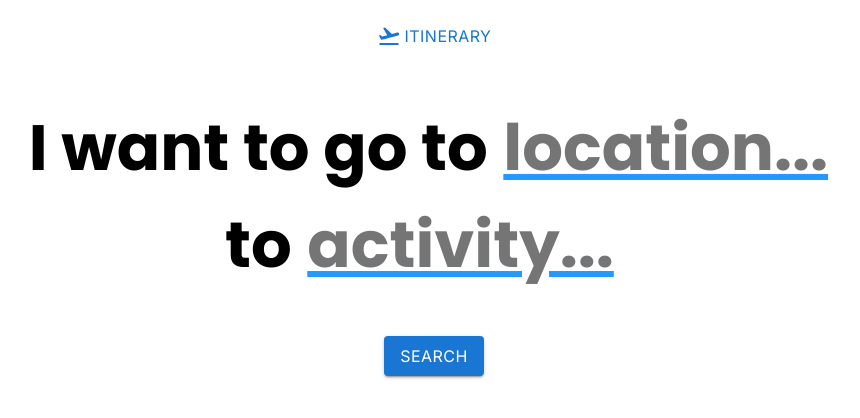
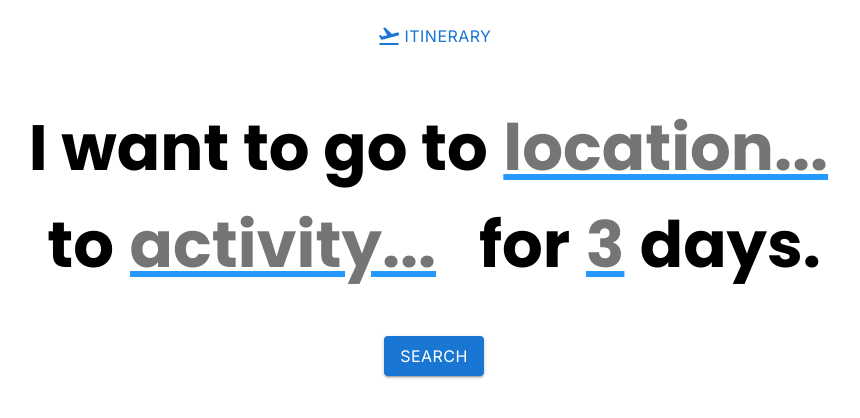
Before and after one commit to sprihajha/pennapps, a React (Create React App) app: page /#/ in a window 1280 px wide. Shown: the top 418 px of the page, without its empty margins (206-1066 px from the left). Built offline with nearby package versions, Linux system fonts and the light colour scheme.

Commit message:
days counter

```diff
--- a/src/App.js
+++ b/src/App.js
@@ -38,6 +38,10 @@ const App = () => {
   const [selectedItems, setSelectedItems] = useState({});
   const [isCartOpen, setIsCartOpen] = useState(false);
   const [searchResults, setSearchResults] = useState([]);
+  const [daysInput, setDaysInput] = useState("");
+  const handleDaysInputChange = (newDaysInput) => {
+		setDaysInput(newDaysInput);
+  };
 
   const handleAdd = (index, item) => {
     setSelectedItems({
@@ -63,7 +67,7 @@ const App = () => {
 						element={
 							<>
 								<Navigation />
-                <Receipt items={selectedItems} />
+								<Receipt items={(selectedItems)} days ={daysInput} />
 							</>
 						}
 					/>
@@ -74,10 +78,15 @@ const App = () => {
 								<header>
 									<CartButton
 										count={selectedItemsArray.length}
-                    onClick={() => setIsCartOpen(!isCartOpen)}
+										onClick={() =>
+											setIsCartOpen(!isCartOpen)
+										}
 									/>
 								</header>
-                <Search onSearchResults={setSearchResults} />
+								<Search
+									onSearchResults={setSearchResults}
+									onDaysInputChange={handleDaysInputChange}
+								/>
 								{searchResults?.map((result, index) => (
 									<ItemCard
 										key={index}
--- a/src/Search.css
+++ b/src/Search.css
@@ -3,7 +3,7 @@
   font-size:64px;
   font-weight: bold;
   border: none;
-  min-width: 100px;
+  min-width: 1px;
   width: fit-content;
   outline:none;
   text-decoration: underline;
--- a/src/components/Receipt.js
+++ b/src/components/Receipt.js
@@ -4,7 +4,7 @@ import { useState } from "react";
 import "../Search.css";
 import CircularProgress from "@mui/material/CircularProgress";
 
-const Receipt = ({ items }) => {
+const Receipt = ({ items, days }) => {
   const itemArray = Object.values(items);
   const [isLoading, setIsLoading] = useState(false);
 
@@ -13,20 +13,19 @@ const Receipt = ({ items }) => {
   console.log(itemArray);
   const generateItinerary = async () => {
 		setIsLoading(true);
-
+		console.log(days);
+		//https://autotourist.ue.r.appspot.com/api/itinerary
 		try {
-      const response = await fetch(
-        "https://autotourist.ue.r.appspot.com/api/itinerary",
-        {
+			const response = await fetch("http://localhost:3001/api/itinerary", {
 				method: "POST",
 				headers: {
 					"Content-Type": "application/json",
 				},
 				body: JSON.stringify({
+					days: days,
 					cart: itemArray,
 				}),
-        }
-      );
+			});
 
 			if (response.ok) {
 				const data = await response.json();
--- a/src/components/Search.js
+++ b/src/components/Search.js
@@ -3,9 +3,10 @@ import { Button } from "@mui/material";
 import { motion } from "framer-motion";
 import "../Search.css";
 
-export default function Search({ onSearchResults }) {
+export default function Search({ onSearchResults, onDaysInputChange }) {
 	const [locationInput, setLocationInput] = useState("");
 	const [activityInput, setActivityInput] = useState("");
+	const [lowerDay, setLowerDay] = useState("");
 
 	const [locationInputSize, setLocationInputSize] = useState(8);
 	const [activityInputSize, setActivityInputSize] = useState(8);
@@ -20,6 +21,10 @@ export default function Search({ onSearchResults }) {
 		width: `${activityInputSize}ch`,
 	};
 
+	const daysInputStyle = {
+		display: "inline-block",
+		width: `3.25rem`,
+	};
 	function handleLocationChange(e) {
 		setLocationInput(e.target.value);
 		if (e.target.value.length > 8) {
@@ -38,6 +43,15 @@ export default function Search({ onSearchResults }) {
 			setActivityInputSize(8);
 		}
 	}
+	function handleDaysChange(e) {
+		const numericValue = e.target.value.replace(/[^0-9]/g, "");
+
+		const truncatedValue = numericValue.slice(0, 1);
+    console.log(truncatedValue);
+    setLowerDay(truncatedValue);
+		onDaysInputChange(truncatedValue);
+	}
+
 	const formSubmit = async () => {
 		try {
 			const response = await fetch(
@@ -85,7 +99,7 @@ export default function Search({ onSearchResults }) {
 							value={locationInput}
 							onChange={(e) => handleLocationChange(e)}
 						/>
-          </span>
+					</span>{" "}
 					to{" "}
 					<span>
 						<input
@@ -97,7 +111,20 @@ export default function Search({ onSearchResults }) {
 							value={activityInput}
 							onChange={(e) => handleActivityChange(e)}
 						/>
+					</span>{" "}
+					for{" "}
+					<span>
+						<input
+							id="days-input"
+							className="HeroInput"
+							variant="standard"
+							placeholder="3"
+							style={daysInputStyle}
+							value={lowerDay}
+							onChange={(e) => handleDaysChange(e)}
+						/>
 					</span>
+					days.
 				</h1>
 			</div>
 
@@ -107,7 +134,7 @@ export default function Search({ onSearchResults }) {
 				style={{
 					fontFamily: "Inter",
 					fontSize: "1rem",
-          marginBottom: "1rem"
+					marginBottom: "1rem",
 				}}
 			>
 				Search
```
Lines whose indentation alone changed are shown as unchanged.
